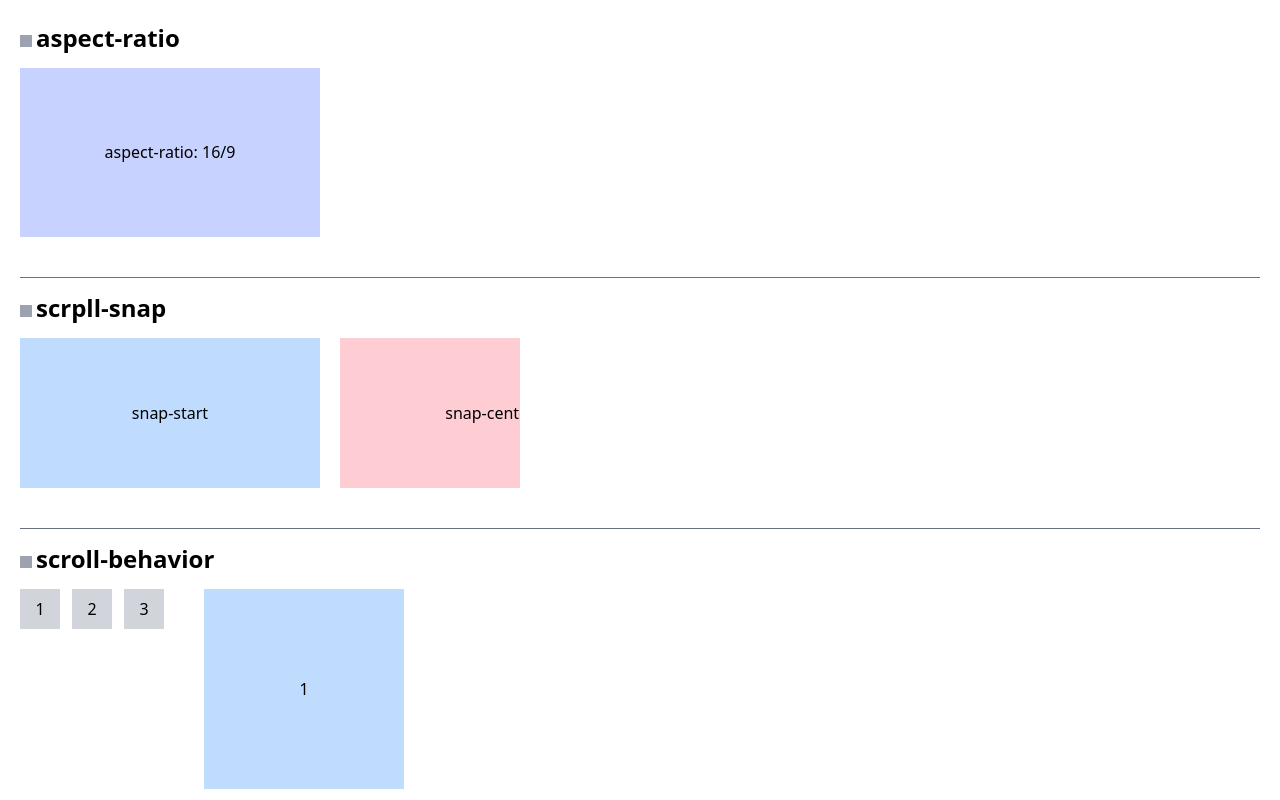
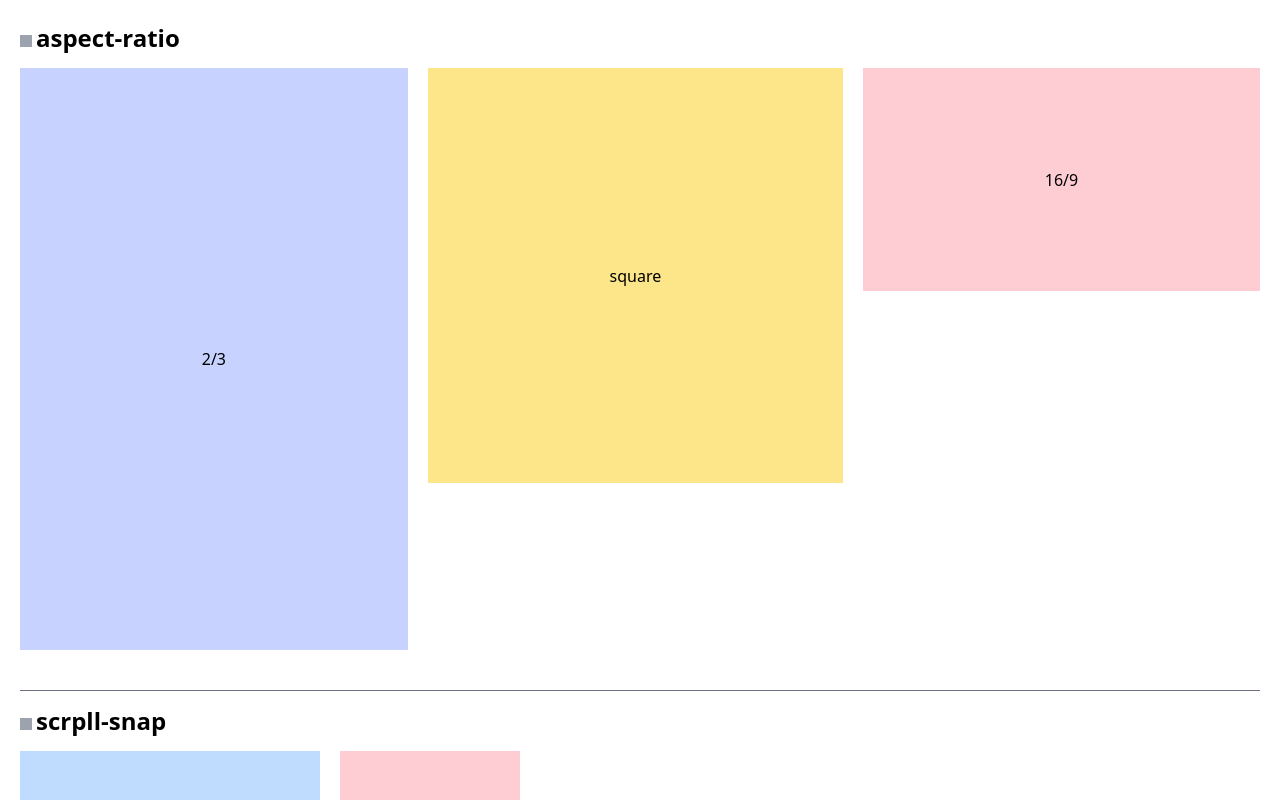
Before and after one commit to K-shigehito/tailwind3-preview, a Vue app: page / in a window 1280 px wide. Shown: the top 800 px of the page. Built offline with nearby package versions, Linux system fonts and the light colour scheme.

Commit message:
fix: aspect-ratio 比率の追加

```diff
--- a/src/components/AspectRatio.vue
+++ b/src/components/AspectRatio.vue
@@ -1,15 +1,40 @@
 <template>
+  <div class="flex gap-[20px] items-start">
     <div
       class="
-      flex
+        flex flex-grow
         items-center
         justify-center
-      w-[300px]
-      aspect-[16/9]
+        aspect-[2/3]
         bg-indigo-200
         text-100
       "
     >
-    aspect-ratio: 16/9
+      2/3
+    </div>
+    <div
+      class="
+        flex flex-grow
+        items-center
+        justify-center
+        aspect-square
+        bg-amber-200
+        text-100
+      "
+    >
+      square
+    </div>
+    <div
+      class="
+        flex flex-grow
+        items-center
+        justify-center
+        aspect-[16/9]
+        bg-rose-200
+        text-100
+      "
+    >
+      16/9
+    </div>
   </div>
 </template>
```
Lines whose indentation alone changed are shown as unchanged.
